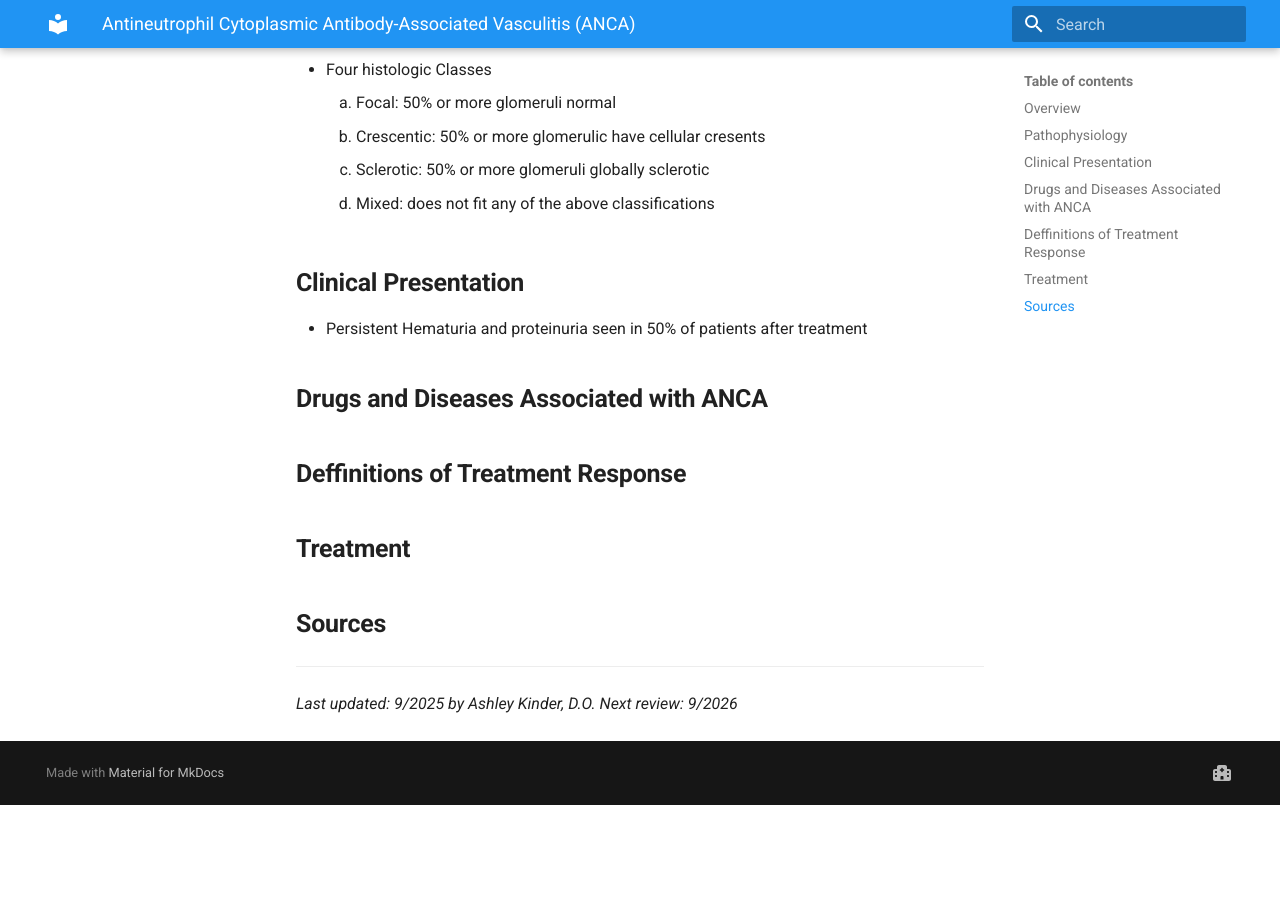
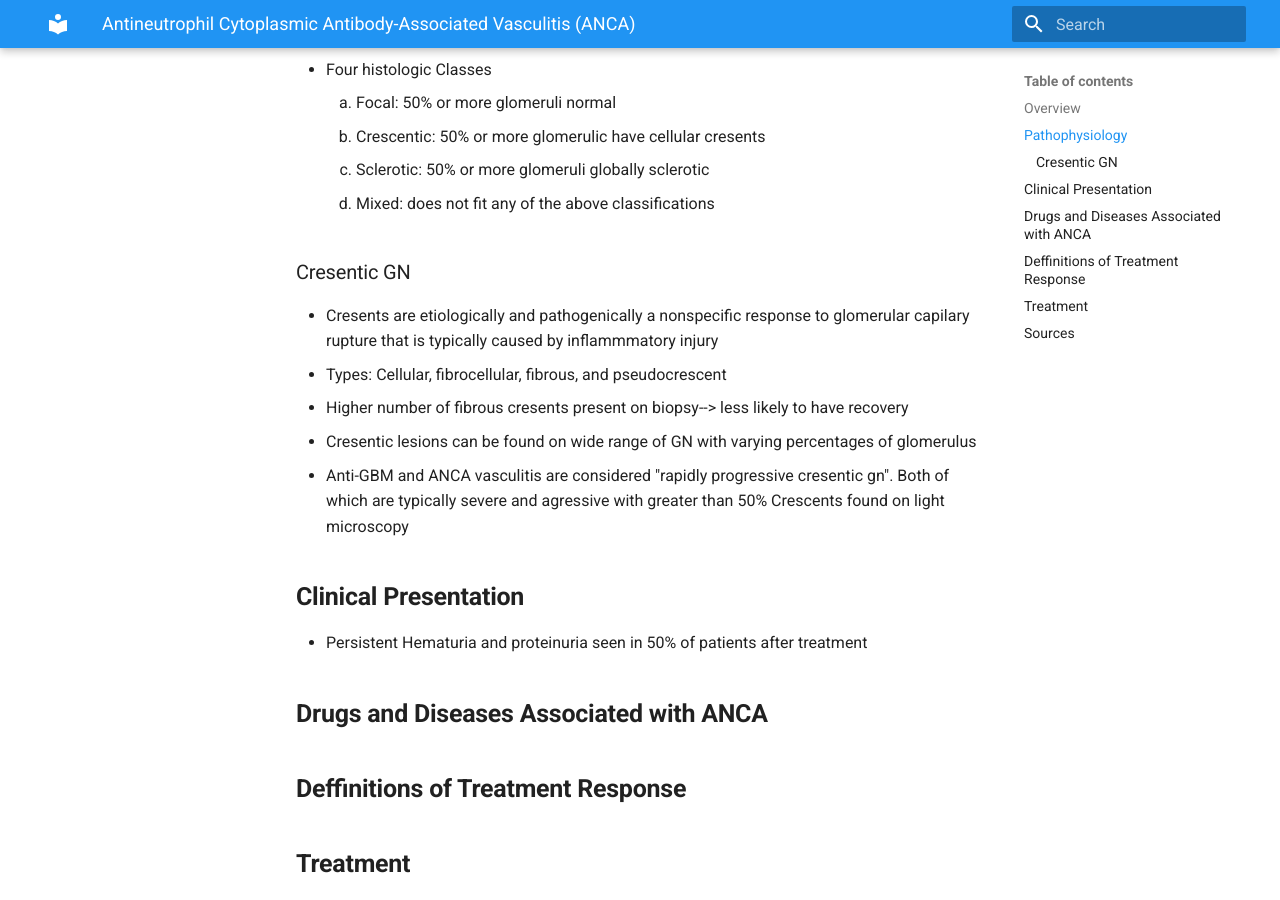
Before and after one commit to TTUNEPH2025/GN, an MkDocs documentation site: the page built from docs/ANCA.md, in a window 1280 px wide and 900 px high, scrolled down 1204 px. Built offline with MkDocs 1.6.1 and Material for MkDocs 9.7.7, drawn with Linux system fonts in a browser that asks for light colours; before the commit the page ends 2009 px from its top, so only the background shows below that.

Commit message:
Update ANCA.md

```diff
--- a/docs/ANCA.md
+++ b/docs/ANCA.md
@@ -30,6 +30,12 @@
     2. Crescentic: 50% or more glomerulic have cellular cresents
     3. Sclerotic: 50% or more glomeruli globally sclerotic
     4. Mixed: does not fit any of the above classifications
+### Cresentic GN
+ * Cresents are etiologically and pathogenically a nonspecific response to glomerular capilary rupture that is typically caused by inflammmatory injury
+ * Types: Cellular, fibrocellular, fibrous, and pseudocrescent
+   1. Higher number of fibrous cresents present on biopsy--> less likely to have recovery
+ * Cresentic lesions can be found on wide range of GN with varying percentages of glomerulus
+ * Anti-GBM and ANCA vasculitis are considered "rapidly progressive cresentic gn". Both of which are typically severe and agressive with greater than 50% Crescents found on light microscopy
 ## **Clinical Presentation**
   * Persistent Hematuria and proteinuria seen in 50% of patients after treatment
 ## **Drugs and Diseases Associated with ANCA**
```
